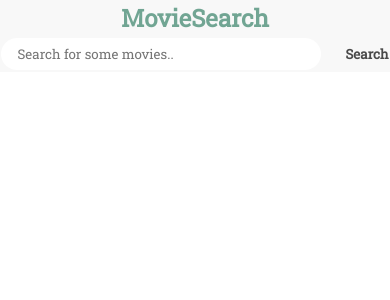
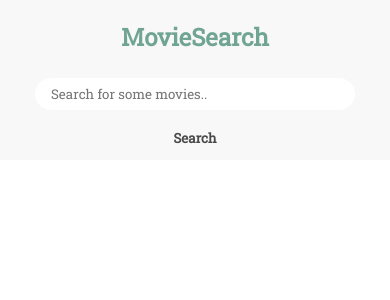
Before and after one commit to DzhideX/movie-search-app, a React (Create React App) app: page / in a window 390 px wide. Shown: the top 300 px of the page. Built offline with nearby package versions, Linux system fonts and the light colour scheme; a web font is replaced by a local one.

Commit message:
Add proper sizing for the main part of the app on most pixel sizes

```diff
--- a/src/components/MovieSearch.js
+++ b/src/components/MovieSearch.js
@@ -11,17 +11,26 @@ const MovieRating = ({rating}) => {
 
     const renderImage = () => {
         if(rating.Source === 'Internet Movie Database'){
-            return imdb;
+            return {
+                src: imdb,
+                alt: 'imdb'
+            };
         }else if(rating.Source === 'Rotten Tomatoes'){
-            return rotten;
+            return {
+                src: rotten,
+                alt: 'rotten tomatoes'
+            };
         }else if(rating.Source === 'Metacritic'){
-            return meta;
+            return {
+                src: meta,
+                alt: 'metacritic'
+            };
         }
     }
 
     return (
         <div className='movie-thumbnail-more-info-modal-bottom-cards__card'>
-            <img className='movie-thumbnail-more-info-modal-bottom-cards__rating-image' src={renderImage()} alt='movie rating source'/>
+            <img className='movie-thumbnail-more-info-modal-bottom-cards__rating-image' src={renderImage().src} alt={renderImage().alt}/>
             <p> {rating.Value} </p>
         </div>
     );
--- a/src/styles/components/Movies.scss
+++ b/src/styles/components/Movies.scss
@@ -18,10 +18,14 @@
 
 .message-container{
     width: 100%;
-    height: 100vh - 8.5vh;
+    height: 20rem;
     display: flex;
     justify-content: center;
     align-items: center;
+    @media(max-width: 600px){
+        text-align: center;
+        padding: 0 0.5rem 0 0.5rem;
+    }
     .message-container__message{
         color:#71A593;
         font-size: 1.5rem;
@@ -126,7 +130,7 @@
     .movie-thumbnail-more-info-modal-bottom{
 
         p{
-            margin: 0.5rem 0 0.5rem 1rem;
+            margin: 0.7rem 0 0.5rem 1rem;
         }
         span{
             color: $olive-green;
--- a/src/styles/components/Navigation.scss
+++ b/src/styles/components/Navigation.scss
@@ -1,22 +1,33 @@
 .navigation{
     background-color: $light-brown;
     width: 100%;
-    height: 8.5vh;
+    height: 4rem;
     display: flex;
     justify-content: space-around;
     align-items: center;
     @media(max-width: 600px){
         flex-direction: column;
+        height: 7rem;
+    }
+
+    @media(max-width: 450px){
+        flex-direction: column;
+        height: 10rem;
     }
     .navigation-logo{
         font-size: 1.5rem;
         color:$olive-green;
         @media(max-width: 600px){
             flex-direction: column;
+            margin-top: 0.5rem;
         }
     }
     .navigation-search{
         // margin: 0 3rem 0 0;
+        @media(max-width: 450px){
+            display: flex;
+            flex-direction: column;
+        }
         .navigation-search__input{
             margin-right: 1.5rem;
             width: 20rem;
@@ -24,6 +35,9 @@
             height: 2rem;
             border-radius: 5rem;
             padding-left: 1rem;
+            @media(max-width: 450px){
+                margin:0 0 1.2rem 0;
+            }
         }
         .navigation-search__input:focus{
             border: 0.5px solid rgb(219, 219, 219);
```
